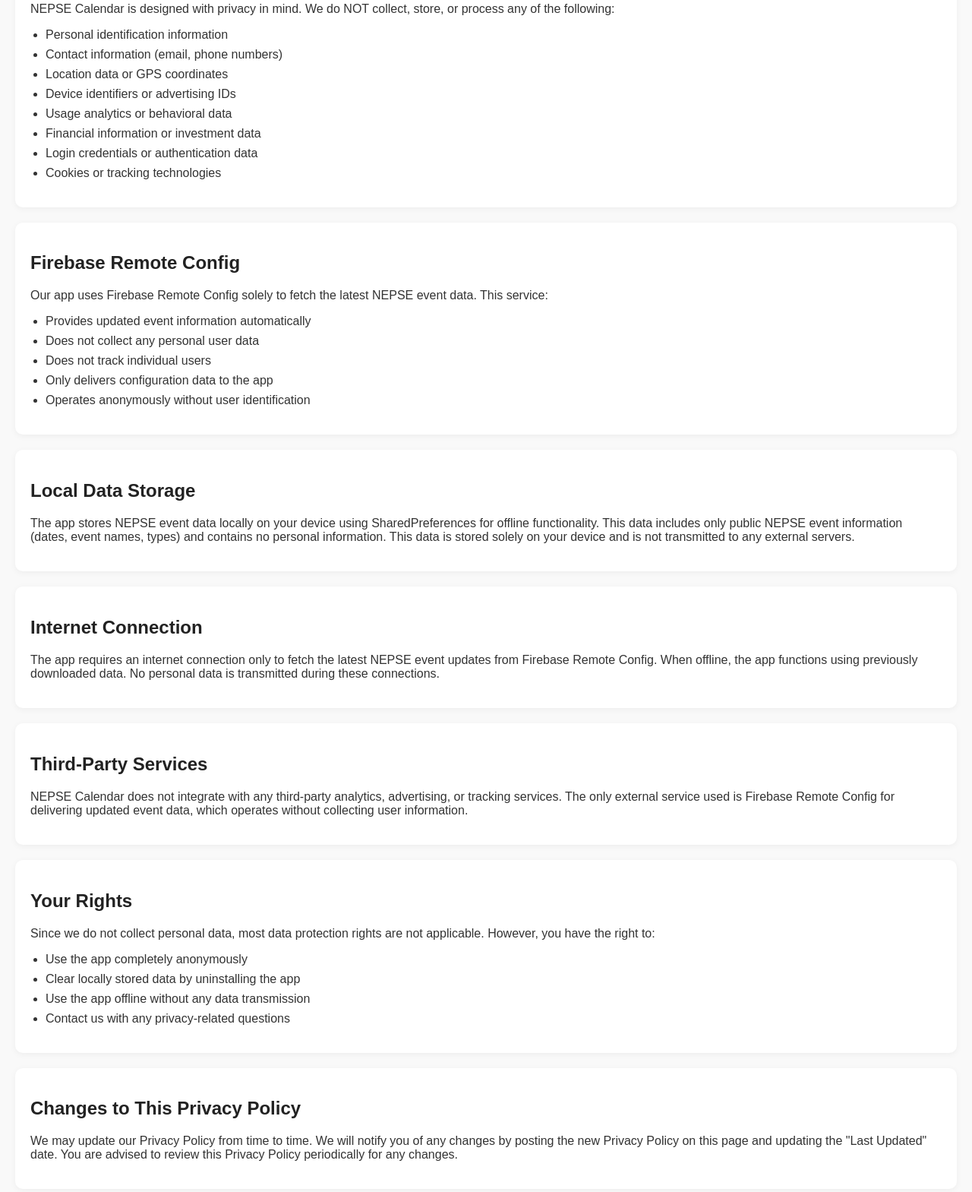
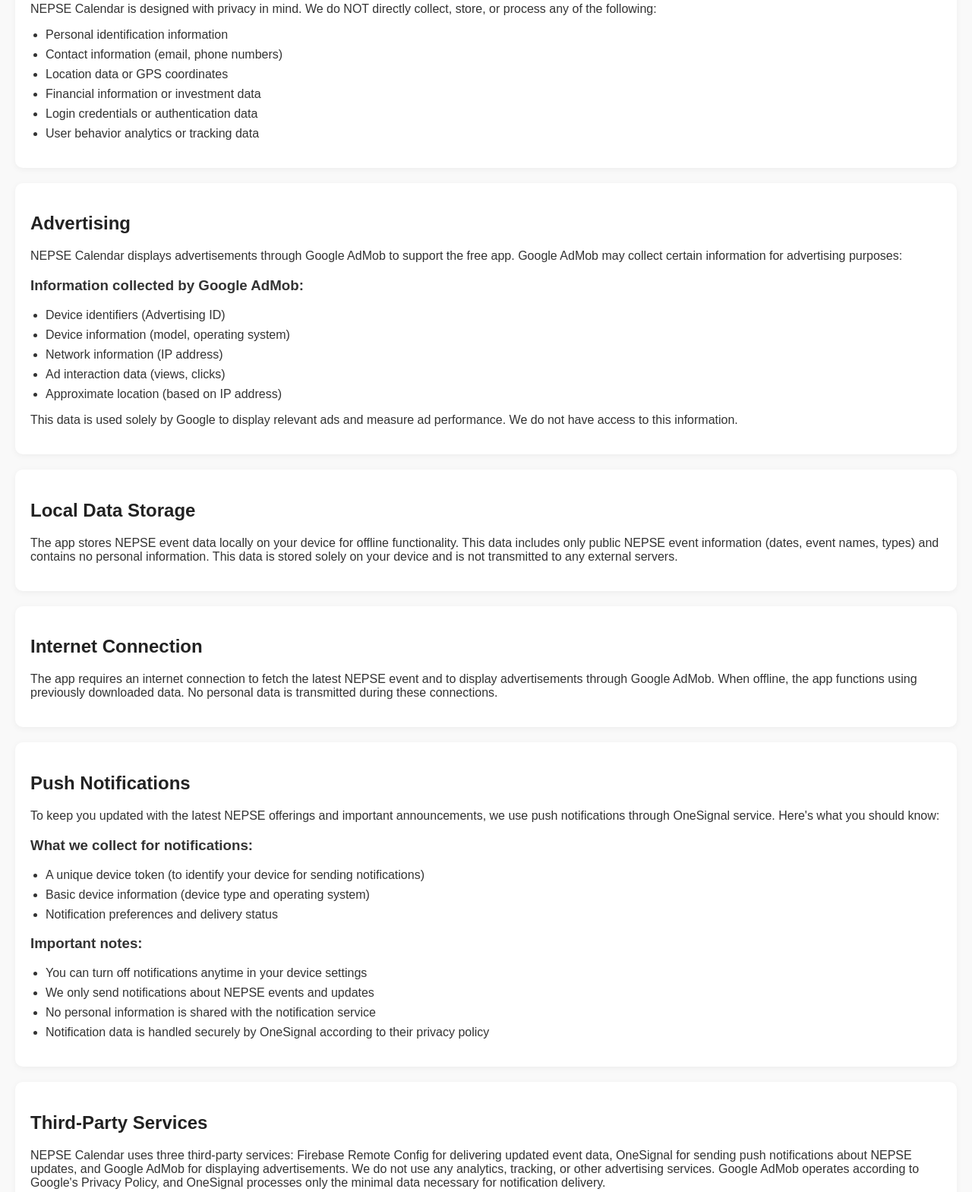
Before and after one commit to ResonanceHybrid/NEPSECalendarPrivacyPolicy, a plain HTML site: page index.html in a window 1280 px wide. Shown: the part 459-2028 px from the top of the page at 76% size. Drawn offline with Linux system fonts and the light colour scheme.

Commit message:
Update index.html

```diff
--- a/index.html
+++ b/index.html
@@ -37,7 +37,6 @@
   </style>
 </head>
 <body>
-
   <div class="card">
     <h1>Privacy Policy</h1>
     <p>Your privacy is important to us.</p>
@@ -50,52 +49,75 @@
 
   <div class="card">
     <h2>Information We Do NOT Collect</h2>
-    <p>NEPSE Calendar is designed with privacy in mind. We do NOT collect, store, or process any of the following:</p>
+    <p>NEPSE Calendar is designed with privacy in mind. We do NOT directly collect, store, or process any of the following:</p>
     <ul>
       <li>Personal identification information</li>
       <li>Contact information (email, phone numbers)</li>
       <li>Location data or GPS coordinates</li>
-      <li>Device identifiers or advertising IDs</li>
-      <li>Usage analytics or behavioral data</li>
       <li>Financial information or investment data</li>
       <li>Login credentials or authentication data</li>
-      <li>Cookies or tracking technologies</li>
+      <li>User behavior analytics or tracking data</li>
     </ul>
   </div>
 
   <div class="card">
-    <h2>Firebase Remote Config</h2>
-    <p>Our app uses Firebase Remote Config solely to fetch the latest NEPSE event data. This service:</p>
+    <h2>Advertising</h2>
+    <p>NEPSE Calendar displays advertisements through Google AdMob to support the free app. Google AdMob may collect certain information for advertising purposes:</p>
+
+    <h3>Information collected by Google AdMob:</h3>
     <ul>
-      <li>Provides updated event information automatically</li>
-      <li>Does not collect any personal user data</li>
-      <li>Does not track individual users</li>
-      <li>Only delivers configuration data to the app</li>
-      <li>Operates anonymously without user identification</li>
+      <li>Device identifiers (Advertising ID)</li>
+      <li>Device information (model, operating system)</li>
+      <li>Network information (IP address)</li>
+      <li>Ad interaction data (views, clicks)</li>
+      <li>Approximate location (based on IP address)</li>
+    </ul>
+
+    <p>This data is used solely by Google to display relevant ads and measure ad performance. We do not have access to this information.</p>
+  </div>
+
+  <div class="card">
+    <h2>Local Data Storage</h2>
+    <p>The app stores NEPSE event data locally on your device for offline functionality. This data includes only public NEPSE event information (dates, event names, types) and contains no personal information. This data is stored solely on your device and is not transmitted to any external servers.</p>
+  </div>
+
+  <div class="card">
+    <h2>Internet Connection</h2>
+    <p>The app requires an internet connection to fetch the latest NEPSE event and to display advertisements through Google AdMob. When offline, the app functions using previously downloaded data. No personal data is transmitted during these connections.</p>
+  </div>
+
+  <div class="card">
+    <h2>Push Notifications</h2>
+    <p>To keep you updated with the latest NEPSE offerings and important announcements, we use push notifications through OneSignal service. Here's what you should know:</p>
+
+    <h3>What we collect for notifications:</h3>
+    <ul>
+      <li>A unique device token (to identify your device for sending notifications)</li>
+      <li>Basic device information (device type and operating system)</li>
+      <li>Notification preferences and delivery status</li>
+    </ul>
+
+    <h3>Important notes:</h3>
+    <ul>
+      <li>You can turn off notifications anytime in your device settings</li>
+      <li>We only send notifications about NEPSE events and updates</li>
+      <li>No personal information is shared with the notification service</li>
+      <li>Notification data is handled securely by OneSignal according to their privacy policy</li>
     </ul>
   </div>
 
   <div class="card">
-    <h2>Local Data Storage</h2>
-    <p>The app stores NEPSE event data locally on your device using SharedPreferences for offline functionality. This data includes only public NEPSE event information (dates, event names, types) and contains no personal information. This data is stored solely on your device and is not transmitted to any external servers.</p>
-  </div>
-
-  <div class="card">
-    <h2>Internet Connection</h2>
-    <p>The app requires an internet connection only to fetch the latest NEPSE event updates from Firebase Remote Config. When offline, the app functions using previously downloaded data. No personal data is transmitted during these connections.</p>
-  </div>
-
-  <div class="card">
     <h2>Third-Party Services</h2>
-    <p>NEPSE Calendar does not integrate with any third-party analytics, advertising, or tracking services. The only external service used is Firebase Remote Config for delivering updated event data, which operates without collecting user information.</p>
+    <p>NEPSE Calendar uses three third-party services: Firebase Remote Config for delivering updated event data, OneSignal for sending push notifications about NEPSE updates, and Google AdMob for displaying advertisements. We do not use any analytics, tracking, or other advertising services. Google AdMob operates according to Google's Privacy Policy, and OneSignal processes only the minimal data necessary for notification delivery.</p>
   </div>
 
   <div class="card">
     <h2>Your Rights</h2>
-    <p>Since we do not collect personal data, most data protection rights are not applicable. However, you have the right to:</p>
+    <p>Since we do not collect personal data directly, most data protection rights are not applicable. However, you have the right to:</p>
     <ul>
-      <li>Use the app completely anonymously</li>
+      <li>Use the app without providing personal information</li>
       <li>Clear locally stored data by uninstalling the app</li>
+      <li>Control advertising personalization through device settings</li>
       <li>Use the app offline without any data transmission</li>
       <li>Contact us with any privacy-related questions</li>
     </ul>
@@ -109,14 +131,12 @@
   <div class="card">
     <h2>Contact Us</h2>
     <p>If you have any questions about this Privacy Policy, please contact us at:<br/><br/>
-  <a href="mailto:cave.study7@gmail.com" target="_blank" rel="noopener noreferrer"><strong>cave.study7@gmail.com</strong></a>
-</p>
-
+    <a href="mailto:sosohan404@gmail.com" target="_blank" rel="noopener noreferrer"><strong>sosohan404@gmail.com</strong></a>
+    </p>
   </div>
 
   <footer>
     This privacy policy is effective as of May 2025
   </footer>
-
 </body>
 </html>
```
